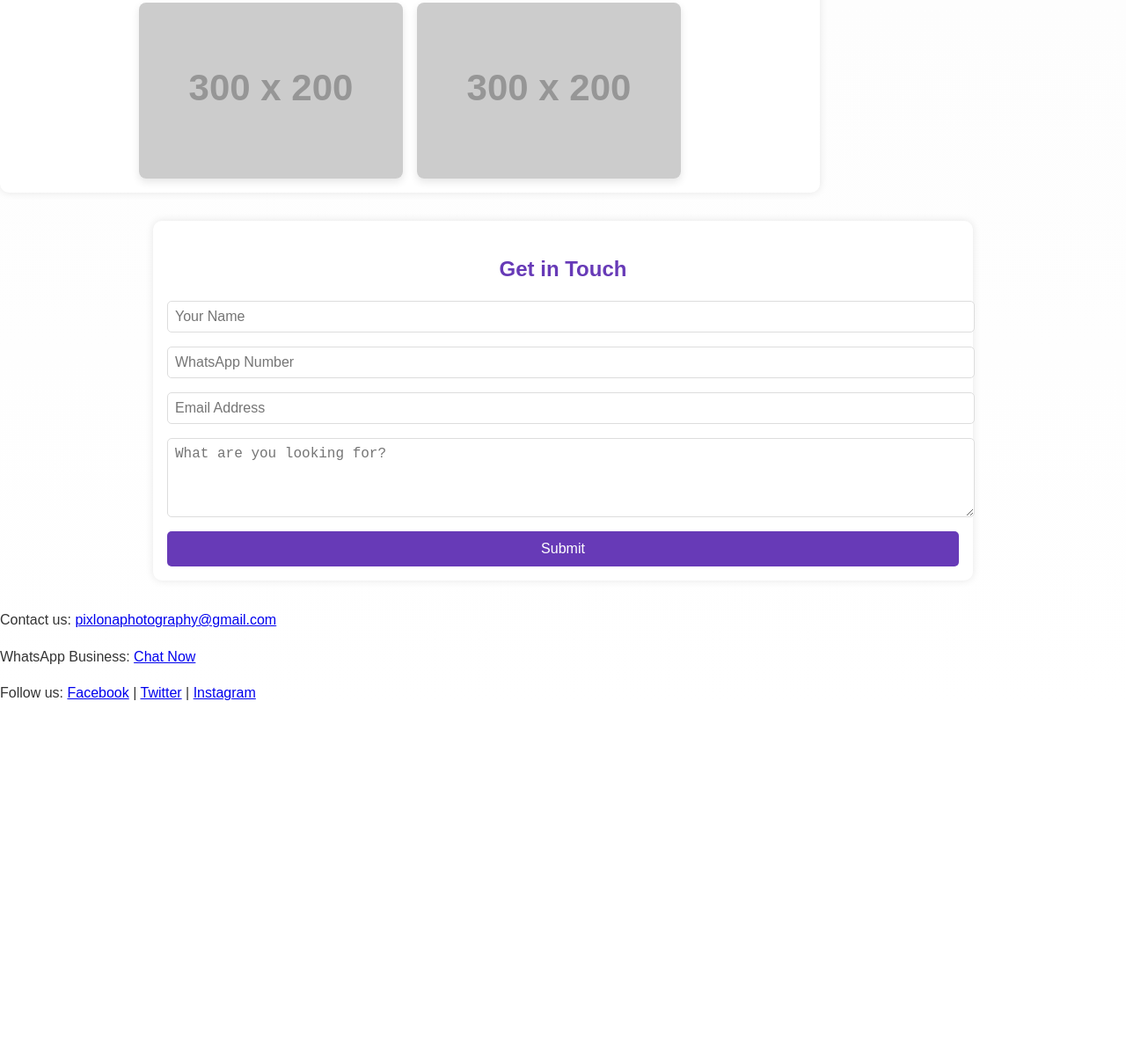
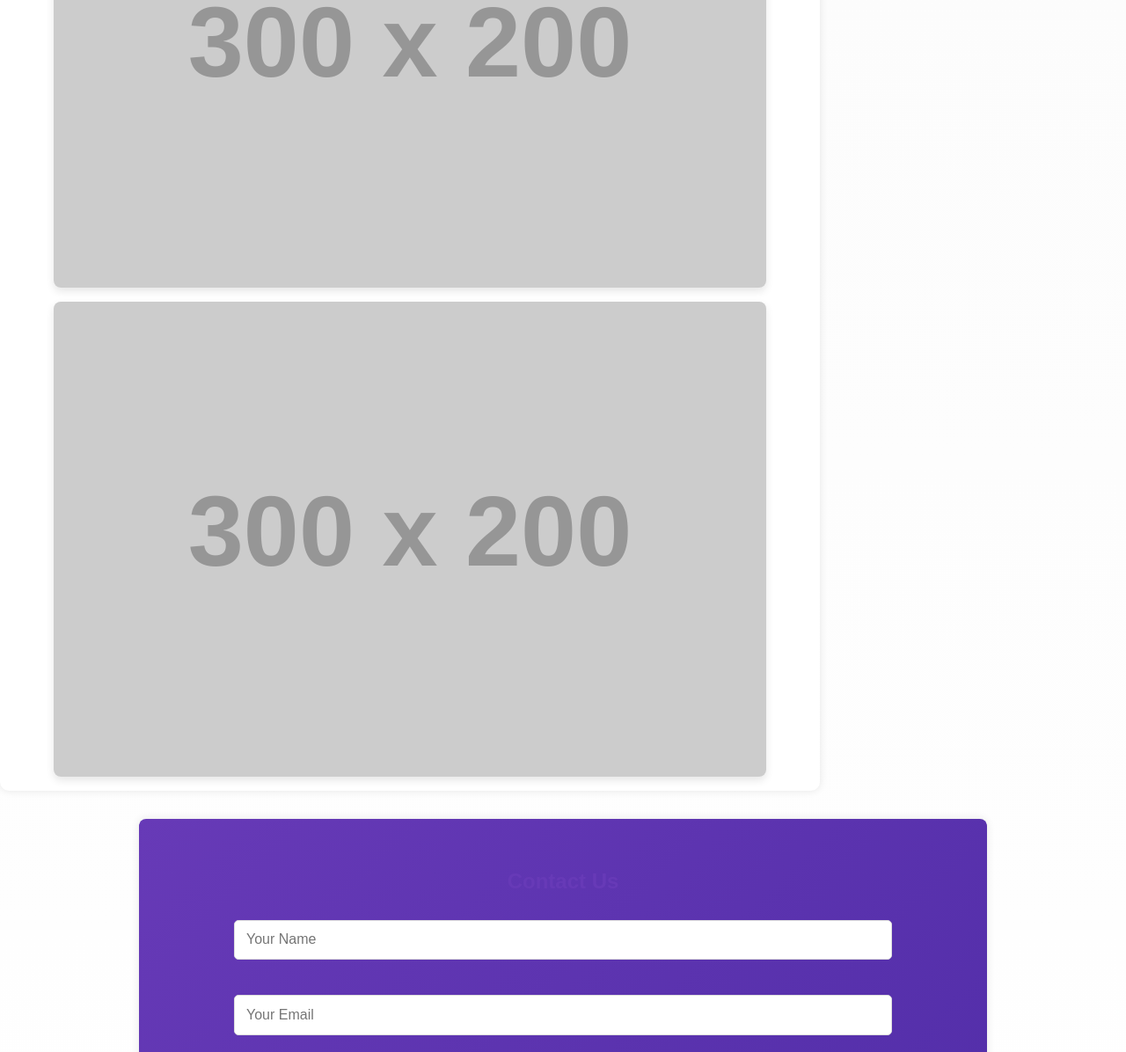
Before and after one commit to pixlona-ai/pixlona-ai, a plain HTML site: page index.html in a window 1280 px wide. Shown: the part 1604-2800 px from the top of the page at 88% size. Before the commit the page ends 2405 px from the top, so only its background shows below. Drawn offline with Linux system fonts and the light colour scheme; placeholder pictures from the web are drawn by us.

Commit message:
Update index.html

```diff
--- a/index.html
+++ b/index.html
@@ -140,14 +140,14 @@
 
         .image-gallery {
         display: flex;
-      flex-wrap: wrap;
-      justify-content: center;
+        flex-direction: column;  /* Align images vertically */
+        align-items: center;
         gap: 1rem;
         }
 
         .image-gallery img {
-      width: 300px;
-      height: 200px;
+        width: 90%;
+        height: auto;
         object-fit: cover;
         border-radius: 8px;
         box-shadow: 0 4px 10px rgba(0, 0, 0, 0.1);
@@ -160,24 +160,35 @@
         }
 
         /* Form Section */
+        .form-section {
+        text-align: center; /* Center the entire form */
+        margin-top: 2rem;
+        padding: 2rem;
+        background: linear-gradient(135deg, #673AB7, #512DA8);
+        border-radius: 8px;
+        color: white;
+        }
+
         .form-section form {
         display: flex;
         flex-direction: column;
-      gap: 1rem;
+        gap: 1.5rem;
+        align-items: center;
         }
 
         .form-section input,
         .form-section textarea {
-      width: 100%;
-      padding: 0.5rem;
+        width: 80%;
+        padding: 0.8rem;
         border: 1px solid #ddd;
         border-radius: 5px;
         font-size: 1rem;
+        margin: 0.5rem 0;
         }
 
         .form-section button {
-      padding: 0.7rem;
-      background: #673AB7;
+        padding: 0.8rem;
+        background: #FF9800;
         color: white;
         border: none;
         border-radius: 5px;
@@ -188,6 +199,24 @@
 
         .form-section button:hover {
         background: #512DA8;
+        }
+
+        /* Footer Section */
+        footer {
+        text-align: center;
+        padding: 1rem;
+        background: #333;
+        color: white;
+        }
+
+        footer a {
+        color: white;
+        text-decoration: none;
+        margin: 0 0.5rem;
+        }
+
+        footer a:hover {
+        color: #FF9800;
         }
 
         /* Responsive Design */
@@ -219,12 +248,17 @@
             width: 90%;
             height: auto;
         }
+
+        .form-section input,
+        .form-section textarea {
+            width: 90%;
+        }
         }
     </style>
     </head>
     <body>
     <header>
-    <h1>Pixlona AI</h1>
+        <h1>Pixlona AI Solutions</h1>
         <p>Your AI Partner for Creativity and Productivity</p>
     </header>
     <nav>
@@ -266,34 +300,26 @@
         <h2>Example Layouts</h2>
         <p>See what our AI solutions can do for you!</p>
         <div class="image-gallery">
-      <img src="https://via.placeholder.com/300x200.png?text=AI+Generated+Image+1" alt="AI Image Example 1">
-      <img src="https://via.placeholder.com/300x200.png?text=AI+Generated+Image+2" alt="AI Image Example 2">
-      <img src="https://via.placeholder.com/300x200.png?text=AI+Chatbot+Demo" alt="AI Chatbot Demo">
-      <img src="https://via.placeholder.com/300x200.png?text=More+Examples+Coming+Soon" alt="More Examples">
+        <img src="https://via.placeholder.com/300x200.png?text=AI+Generated+Image+1" alt="Example 1">
+        <img src="https://via.placeholder.com/300x200.png?text=AI+Generated+Image+2" alt="Example 2">
         </div>
     </section>
-  <section id="form" class="form-section">
-    <h2>Get in Touch</h2>
-    <form action="#" method="POST">
+    <section id="contact" class="form-section">
+        <h2>Contact Us</h2>
+        <form action="mailto:sumityadav329@gmail.com" method="POST">
         <input type="text" name="name" placeholder="Your Name" required>
-      <input type="text" name="whatsapp" placeholder="WhatsApp Number" required>
-      <input type="email" name="email" placeholder="Email Address" required>
-      <textarea name="message" rows="4" placeholder="What are you looking for?" required></textarea>
-      <button type="submit">Submit</button>
+        <input type="email" name="email" placeholder="Your Email" required>
+        <textarea name="message" rows="4" placeholder="Your Message" required></textarea>
+        <button type="submit">Send Message</button>
         </form>
     </section>
-  <footer id="contact">
-    <p>Contact us: <a href="mailto:pixlonaphotography@gmail.com">pixlonaphotography@gmail.com</a></p>
-    <p>WhatsApp Business: <a href="https://wa.me/your-number" target="_blank">Chat Now</a></p>
-    <div>
-      Follow us:
-      <a href="https://facebook.com" target="_blank">Facebook</a> |
-      <a href="https://twitter.com" target="_blank">Twitter</a> |
-      <a href="https://instagram.com" target="_blank">Instagram</a>
-    </div>
+    <footer>
+        <p>&copy; 2024 Pixlona AI. All rights reserved.</p>
+        <p><a href="https://wa.me/your-number">LinkedIn</a> | <a href="https://twitter.com">Twitter</a></p>
     </footer>
     </body>
     </html>
+
 
 
     <!DOCTYPE html>
```
Lines whose indentation alone changed are shown as unchanged.
